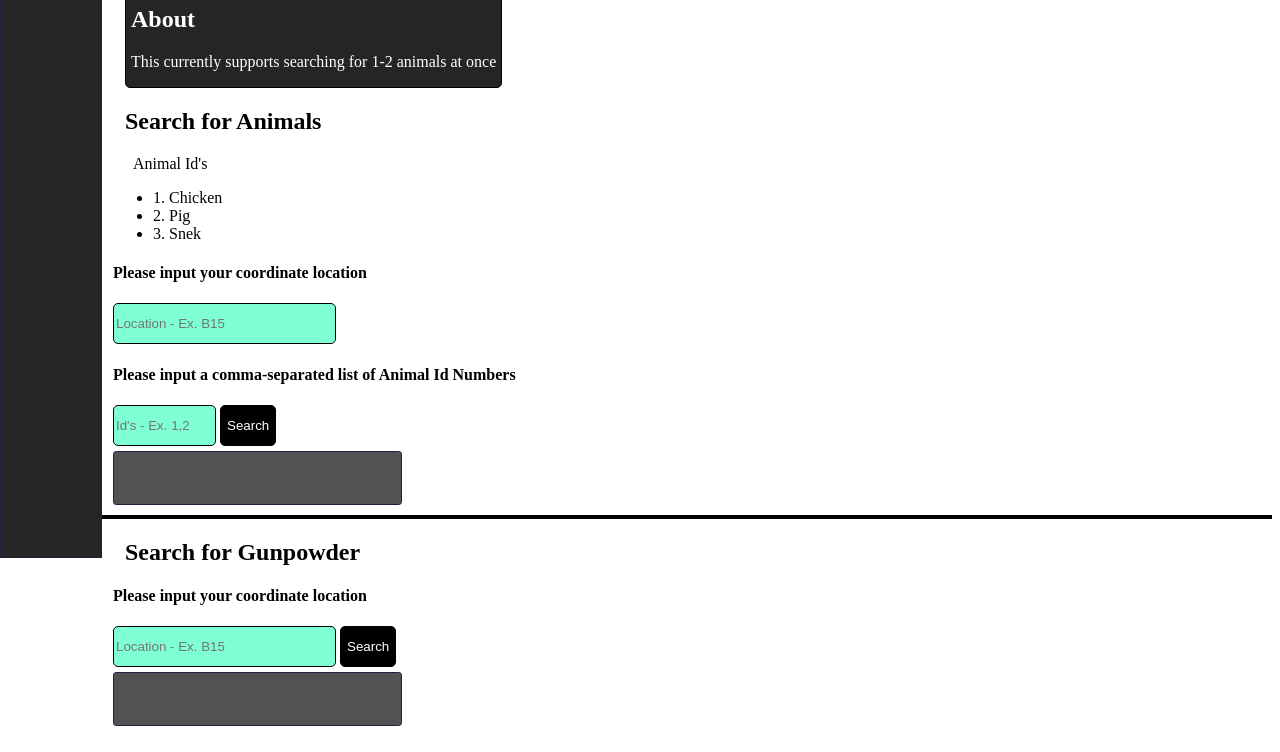
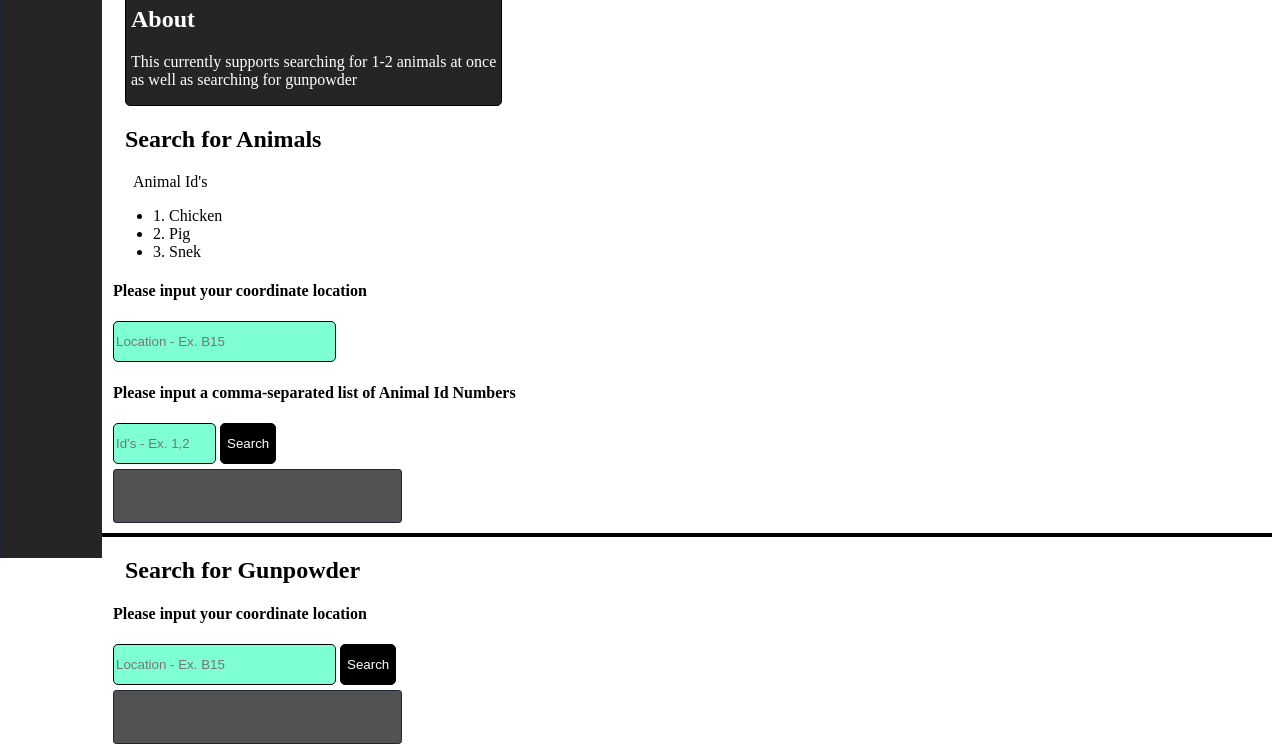
Before and after one commit to Eliforbes42/MerchantHelper-ASP.NET, a plain HTML site: page TheFinder/TheFinder/index.html in a window 1280 px wide. Shown: the part 254-1006 px from the top of the page. Drawn offline with nearby package versions, Linux system fonts and the light colour scheme; no server answers.

Commit message:
Modified About section

```diff
--- a/TheFinder/TheFinder/index.html
+++ b/TheFinder/TheFinder/index.html
@@ -27,7 +27,7 @@
         <br />
         <div class="about">
             <h2>About</h2>
-            <p>This currently supports searching for 1-2 animals at once</p>
+            <p>This currently supports searching for 1-2 animals at once<br />as well as searching for gunpowder</p>
         </div>
 
         <h2>&ensp;Search for Animals</h2> <!--&nbsp; 1space, &ensp; 2spaces-->
```
